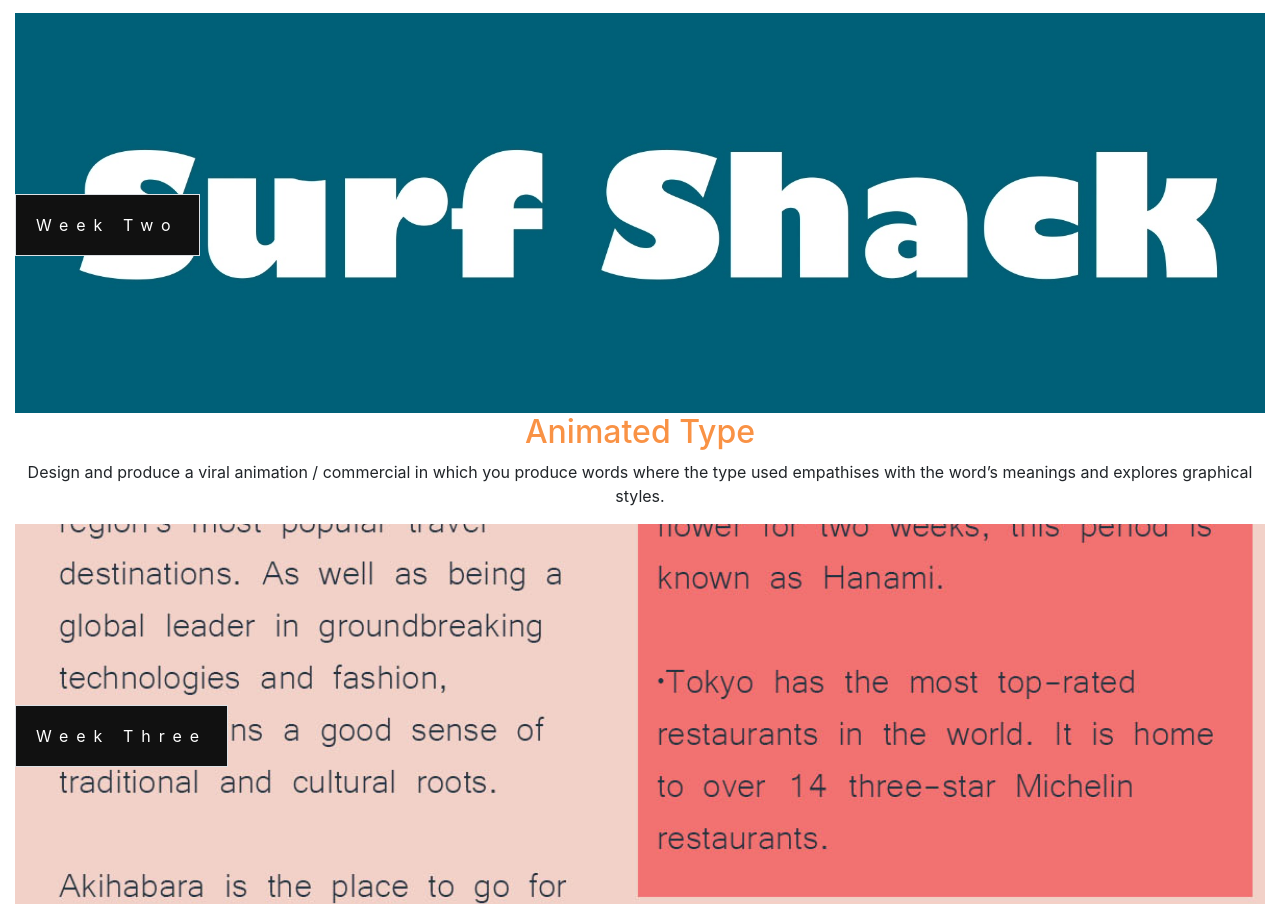
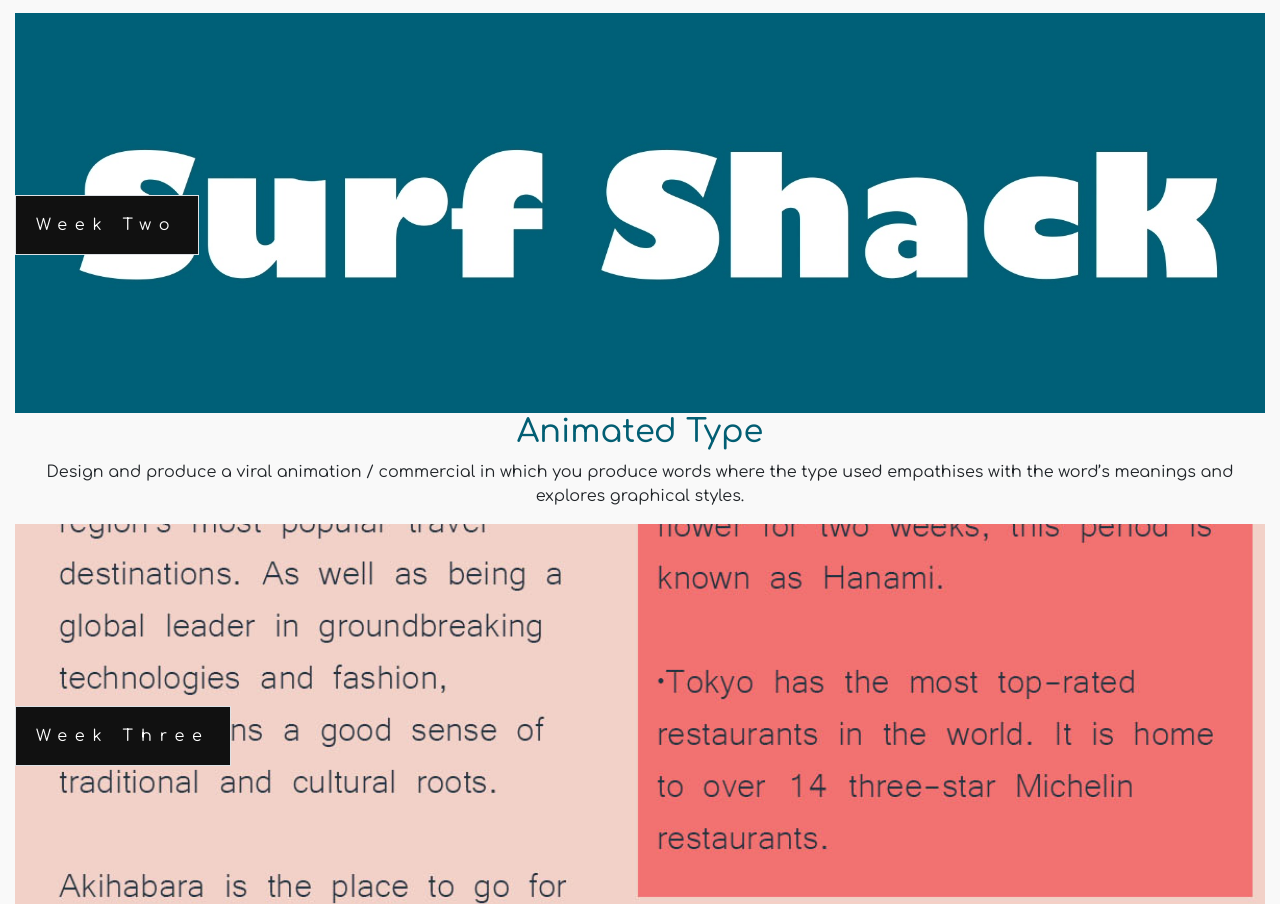
Before and after one commit to will-doc/Portfolio-Website, a plain HTML site: page design.html in a window 1280 px wide. Shown: the part 505-1409 px from the top of the page. Drawn offline with nearby package versions, Linux system fonts and the light colour scheme.

Commit message:
Colour changes

```diff
--- a/design.html
+++ b/design.html
@@ -9,7 +9,7 @@
 		<link rel="preconnect" href="https://fonts.gstatic.com">
 		<link href="https://fonts.googleapis.com/css2?family=Yantramanav:wght@100;300;400;500&display=swap" rel="stylesheet">
 		<link href="https://fonts.googleapis.com/css2?family=Comfortaa:wght@300;400;500;600;700&family=Hind+Siliguri:wght@300;400;500;600;700&family=Lato:ital,wght@0,300;0,400;0,700;0,900;1,300;1,400;1,700;1,900&family=Lora&display=swap" rel="stylesheet">
-		<link rel="stylesheet" type="text/css" href="design.css">
+		<link rel="stylesheet" type="text/css" href="stylesheet.css">
 		<link rel="stylesheet" href="https://cdnjs.cloudflare.com/ajax/libs/animate.css/4.1.1/animate.min.css"/>
 		<script src="https://kit.fontawesome.com/279db1e582.js" crossorigin="anonymous"></script>
 		<script src="https://ajax.googleapis.com/ajax/libs/jquery/3.5.1/jquery.min.js"></script>
@@ -22,7 +22,7 @@
 				<div class="pimg1">
 					<div class="ptext">
 						<span class="border">
-							Week One
+							<a href="poster.html">Week One</a>
 						</span>
 					</div>
 				</div>
@@ -44,7 +44,7 @@
 		</div>
 
 		<section class="section section-dark">
-			<h2>Animated Type</h2>
+			<h2 style="color: #025E73;">Animated Type</h2>
 			<p>Design and produce a viral animation / commercial in which you produce words where the type used empathises with the word’s meanings and explores graphical styles.</p>
 
 		</section>
@@ -58,7 +58,7 @@
 		</div>
 
 		<section class="section section-dark">
-			<h2>Leaflet or Flyer</h2>
+			<h2 style="color: #F27777;">Leaflet or Flyer</h2>
 			<p>Design and produce a promotional flyer in which colour is explored and emphasises the information to be portrayed. This can be via the use of software or without i.e. watercolour / crayons / marker pens / collage.</p>
 
 		</section>
--- a/stylesheet.css
+++ b/stylesheet.css
@@ -44,3 +44,46 @@
 .test {
 	border: 2px solid black;
 }
+
+.pimg1, .pimg2, .pimg3{
+	position: relative;
+	opacity: 1;
+	background-position: center;
+	background-size: cover;
+	background-repeat: no-repeat;
+
+	background-attachment: fixed;
+}
+
+.pimg1 {
+	background-image: url(Images/Climate_Poster.jpg);
+	min-height: 400px;
+}
+
+.pimg2 {
+	background-image: url(Images/SurfShack.jpg);
+	min-height: 400px;
+}
+
+.pimg3 {
+	background-image: url(Images/Flyer.jpg);
+	min-height: 400px;
+}
+
+.ptext{
+	position: absolute;
+	top: 50%;
+	width: 100%
+	font-size 27px;
+	letter-spacing: 8px;
+}
+
+.ptext .border{
+	background-color: #111;
+	color: #fff;
+	padding: 20px;
+}
+
+.poster {
+	text-align: center;
+}
```
Also changed, not shown: poster.html (added, +55 -0 lines), 1 other file.
